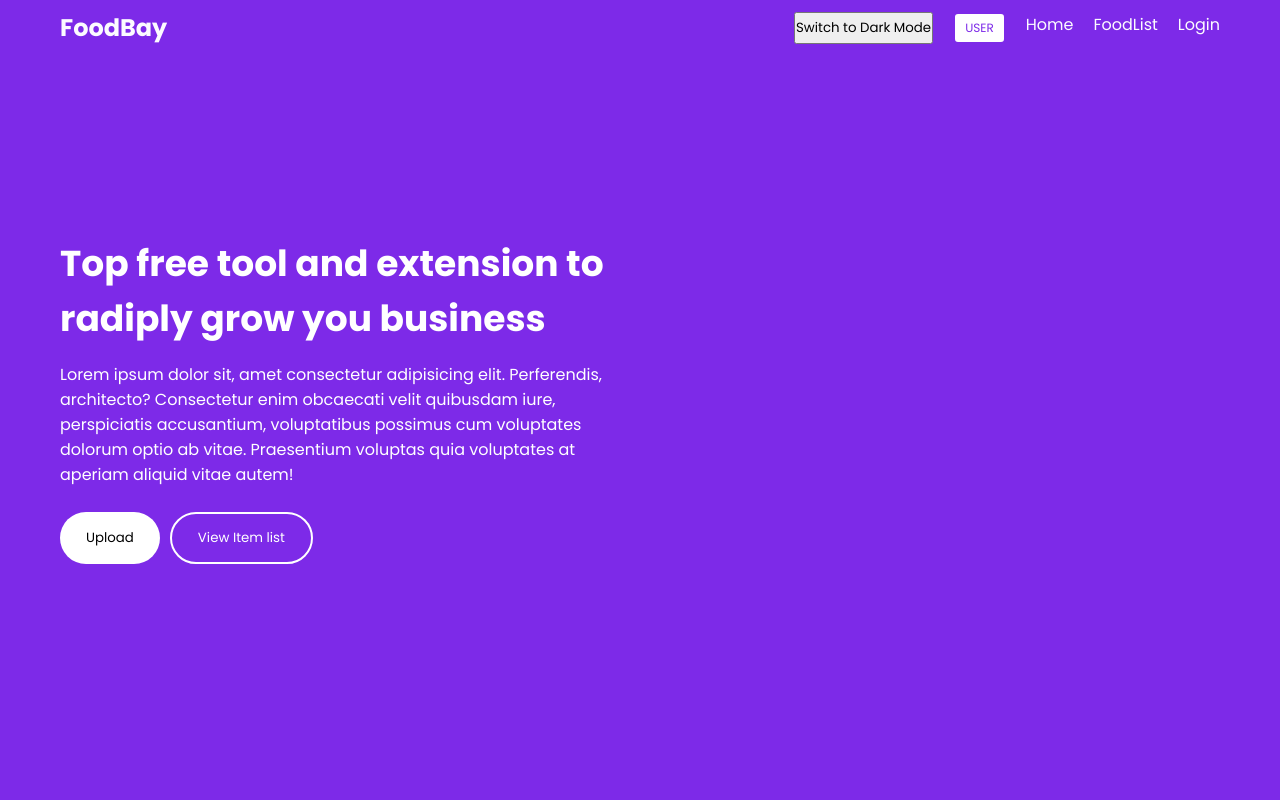
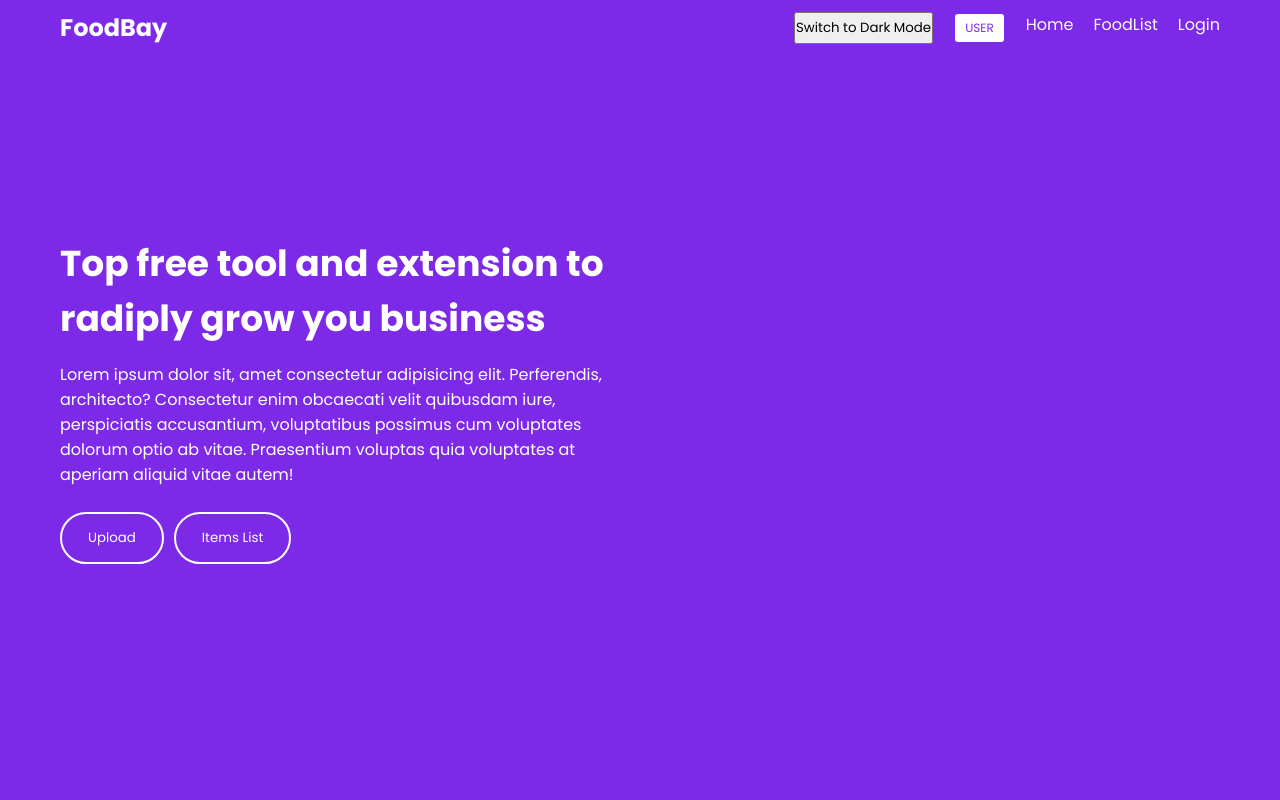
Before and after one commit to Shafin-paranoid-Ahmed/Exotic-Food-sharing-website, a PHP site: page /supplier.php in a window 1280 px wide. Run offline with PHP 8.4, Linux system fonts and the light colour scheme; a user stored in the database is signed in.

Commit message:
Update supplier.php

```diff
--- a/bruhhh/supplier.php
+++ b/bruhhh/supplier.php
@@ -96,9 +96,9 @@
             <h2>Top free tool and extension to <br />radiply grow you business</h2>
             <p>Lorem ipsum dolor sit, amet consectetur adipisicing elit. Perferendis, architecto? Consectetur enim obcaecati velit quibusdam iure, perspiciatis accusantium, voluptatibus possimus cum voluptates dolorum optio ab vitae. Praesentium voluptas quia voluptates at aperiam aliquid vitae autem!</p>
             <div class="buttons">
-              <button class="btn" href="Supplier_Upload.php">Upload</button>
-              <button class="btn" href = "supplierFlist.php">View Item list</button>
-            </div>
+              <a href="Upload.php"><button class="btn">Upload</button></a>
+
+              <a href="supplierFlist.php"><button class="btn">Items List</button></a>
           </div>
           <!-- <div class="column">
             <img src="images/hero.png" alt="heroImg" class="hero_img" />
```
